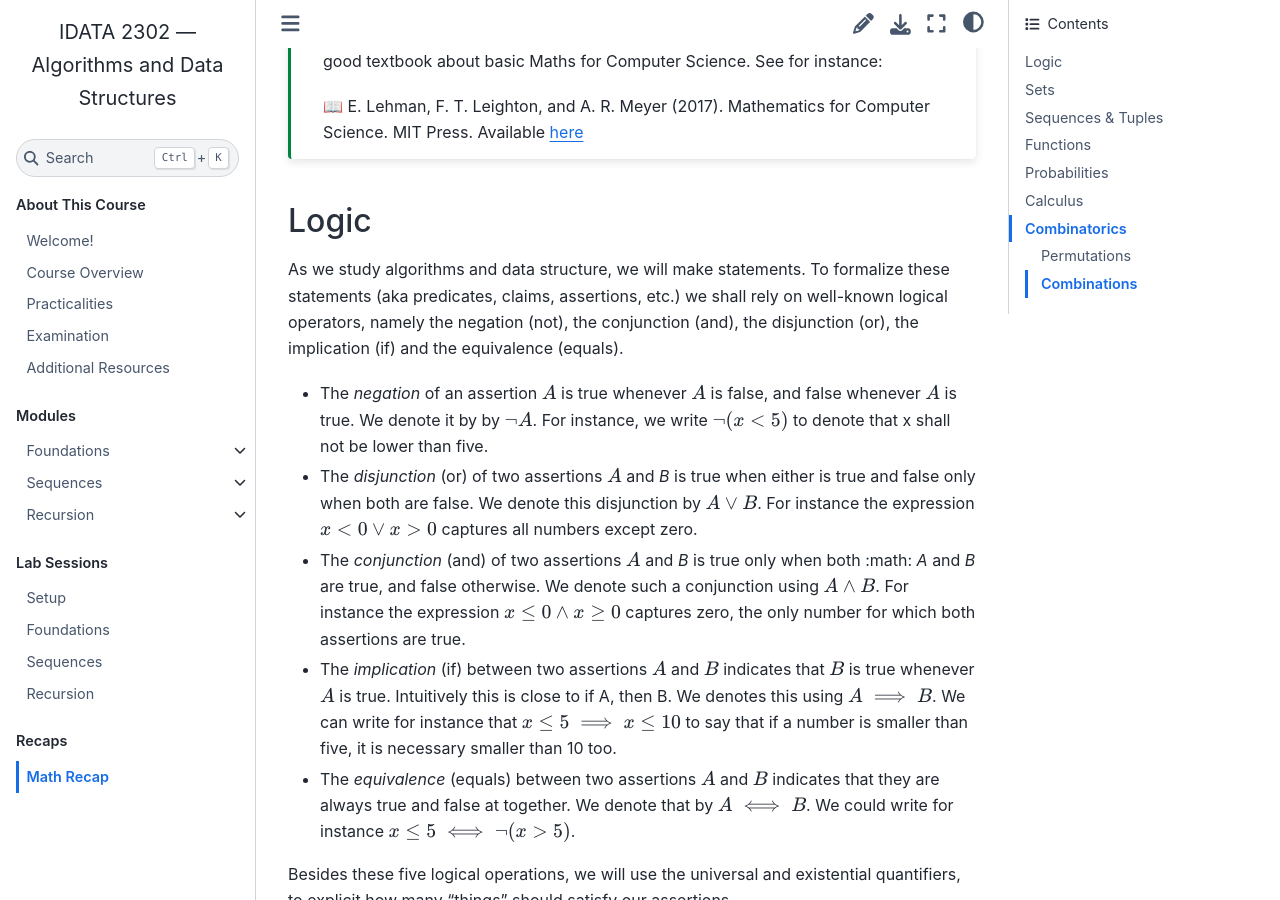
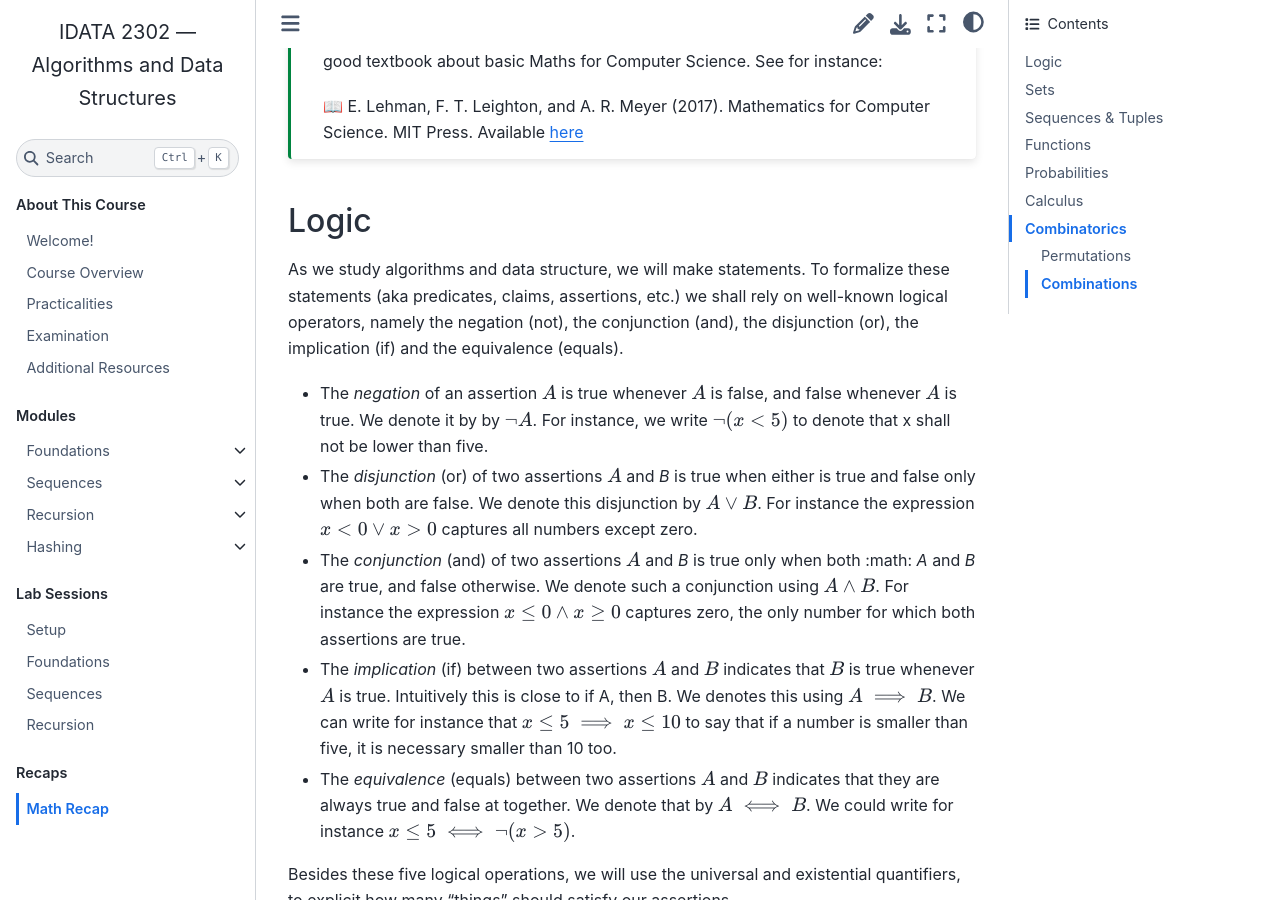
Before and after one commit to fchauvel/ntnu-idata2302-website, a Sphinx documentation site: the page built from source/maths.rst, in a window 1280 px wide and 900 px high, scrolled down 345 px. Built offline with Sphinx 7.4.7 and the Sphinx Book theme 1.1.4, drawn with Linux system fonts in a browser that asks for light colours.

Commit message:
content: Reveal hashing module

```diff
--- a/source/index.rst
+++ b/source/index.rst
@@ -24,8 +24,8 @@ Algorithms and Data Structures
    foundations/index
    sequences/index
    recursion/index
+   hashing/index
 ..
-   hashing/index
    trees/index
    graphs/index
    optimization/index
```
